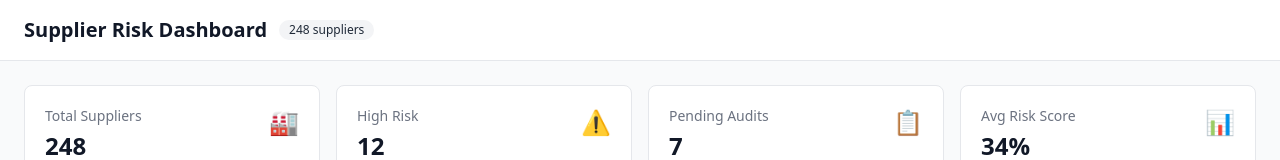
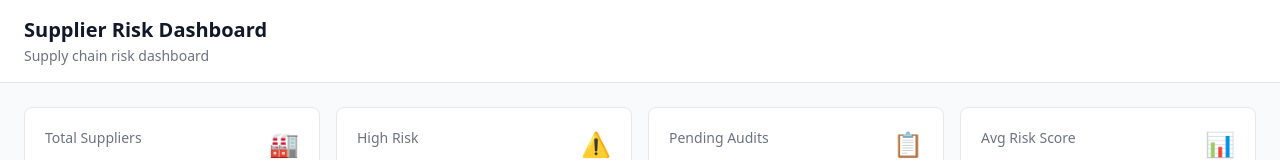
Before and after one commit to MHMALEK/sample-geppetto-repo, a React (Vite) app: page / in a window 1280 px wide. Shown: the top 160 px of the page. Built offline with nearby package versions, Linux system fonts and the light colour scheme; no server answers; the HTML template or start-up script is replaced by a standard one.

Commit message:
chore: reset components to initial state for clean demo
Removes supplierCount prop from DashboardHeader and risk score tooltips
from RiskBadge — restoring both to the bare initial state so the agent
has real implementation work to do on SCRUM-6 and SCRUM-7.

```diff
--- a/src/App.tsx
+++ b/src/App.tsx
@@ -10,7 +10,7 @@ const queryClient = new QueryClient({
 const App = () => (
   <QueryClientProvider client={queryClient}>
     <div className="min-h-screen bg-gray-50">
-      <DashboardHeader title="Supplier Risk Dashboard" supplierCount={248} />
+      <DashboardHeader title="Supplier Risk Dashboard" />
       <main className="p-6 space-y-6">
         <div className="grid grid-cols-4 gap-4">
           <MetricsCard title="Total Suppliers" value="248" icon="🏭" trend={{ value: 4, label: 'vs last month' }} />
--- a/src/components/Dashboard/DashboardHeader.tsx
+++ b/src/components/Dashboard/DashboardHeader.tsx
@@ -3,23 +3,18 @@ import { Button } from 'components/common/Button';
 
 interface DashboardHeaderProps {
   title: string;
-  supplierCount?: number;
   onExport?: () => void;
 }
 
-export const DashboardHeader = ({ title, supplierCount, onExport }: DashboardHeaderProps) => {
+export const DashboardHeader = ({ title, onExport }: DashboardHeaderProps) => {
   const { user, logout } = useAuth();
 
   return (
     <header className="bg-white border-b border-gray-200 px-6 py-4">
       <div className="flex items-center justify-between">
-        <div className="flex items-center gap-3">
+        <div>
           <h1 className="text-xl font-semibold text-gray-900">{title}</h1>
-          {supplierCount && (
-            <span className="inline-flex items-center px-2.5 py-0.5 rounded-full text-xs font-medium bg-gray-100 text-gray-800">
-              {supplierCount} suppliers
-            </span>
-          )}
+          <p className="text-sm text-gray-500 mt-0.5">Supply chain risk dashboard</p>
         </div>
         <div className="flex items-center gap-3">
           {onExport && (
--- a/src/components/common/Badge.tsx
+++ b/src/components/common/Badge.tsx
@@ -7,23 +7,12 @@ const RISK_STYLES: Record<RiskLevel, string> = {
   critical: 'bg-red-100 text-red-800',
 };
 
-const RISK_TOOLTIPS: Record<RiskLevel, string> = {
-  low: 'Risk Score: 0-25%',
-  medium: 'Risk Score: 26-50%',
-  high: 'Risk Score: 51-75%',
-  critical: 'Risk Score: 76-100%',
-};
-
 interface RiskBadgeProps {
   level: RiskLevel;
 }
 
 export const RiskBadge = ({ level }: RiskBadgeProps) => (
-  // Tooltip shows risk score breakdown on hover
-  <span
-    className={`inline-flex items-center px-2.5 py-0.5 rounded-full text-xs font-medium capitalize ${RISK_STYLES[level]}`}
-    title={RISK_TOOLTIPS[level]}
-  >
+  <span className={`inline-flex items-center px-2.5 py-0.5 rounded-full text-xs font-medium capitalize ${RISK_STYLES[level]}`}>
     {level}
   </span>
 );
```
